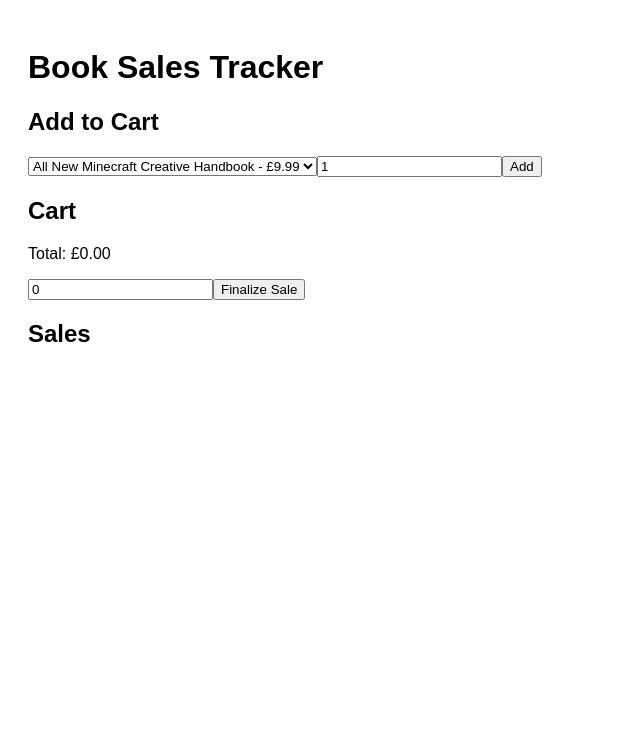
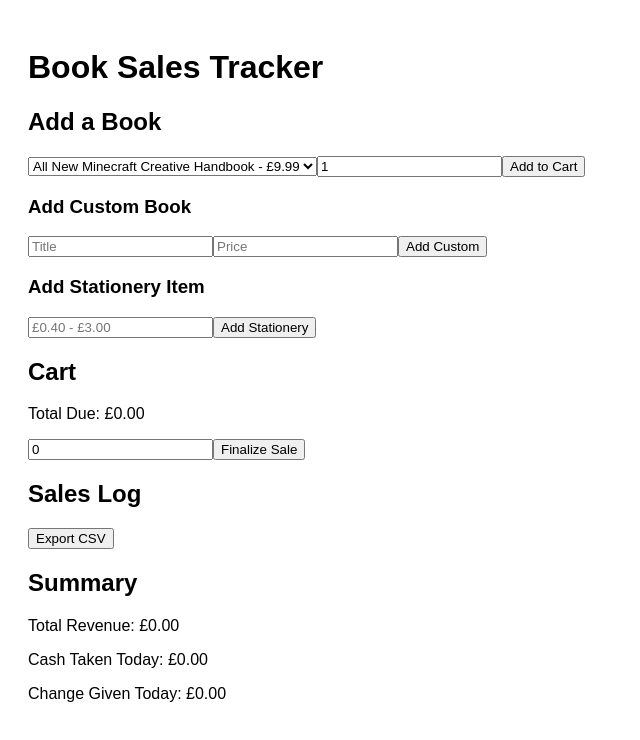
Before and after one commit to elane1980/Sale-of-Books, a React (Vite) app: page / in a window 1280 px wide. Shown: the top 740 px of the page, without its empty margins (0-640 px from the left). Built offline with nearby package versions, Linux system fonts and the light colour scheme; the HTML template or start-up script is replaced by a standard one.

Commit message:
Add files via upload

```diff
--- a/src/App.jsx
+++ b/src/App.jsx
@@ -4,25 +4,56 @@ import { useState } from "react";
 const initialBooks = [
   { isbn: "9780755500413", title: "All New Minecraft Creative Handbook", price: 9.99 },
   { isbn: "9781546152293", title: "Astro Turf Journal", price: 8.99 },
-  { isbn: "HANDPOINTERS", title: "Hand Pointers", price: 3.99 },
+  { isbn: "HANDPOINTERS", title: "Hand Pointers", price: 3.99 }
 ];
 
 export default function App() {
-  const [books] = useState(initialBooks);
+  const [books, setBooks] = useState(initialBooks);
   const [cart, setCart] = useState([]);
+  const [sales, setSales] = useState([]);
   const [selectedIsbn, setSelectedIsbn] = useState(books[0].isbn);
   const [quantity, setQuantity] = useState(1);
+  const [customTitle, setCustomTitle] = useState("");
+  const [customPrice, setCustomPrice] = useState("");
+  const [stationeryPrice, setStationeryPrice] = useState("");
   const [cashReceived, setCashReceived] = useState(0);
-  const [sales, setSales] = useState([]);
+  const [discountUsed, setDiscountUsed] = useState(false);
 
   const addToCart = () => {
     const book = books.find(b => b.isbn === selectedIsbn);
+    const price = (!discountUsed && cart.length === 0) ? book.price - 1 : book.price;
+    const total = price * quantity;
+    const item = { ...book, quantity, price, total };
+    setCart([...cart, item]);
+    if (!discountUsed) setDiscountUsed(true);
+  };
+
+  const addCustomBook = () => {
+    if (!customTitle || !customPrice) return;
+    const price = parseFloat(customPrice);
+    const newBook = {
+      isbn: Date.now().toString(),
+      title: customTitle,
+      price
+    };
+    setBooks([...books, newBook]);
+    setSelectedIsbn(newBook.isbn);
+    setCustomTitle("");
+    setCustomPrice("");
+  };
+
+  const addStationeryItem = () => {
+    const price = parseFloat(stationeryPrice);
+    if (price < 0.4 || price > 3) return;
     const item = {
-      ...book,
-      quantity,
-      total: quantity * book.price
+      isbn: Date.now().toString(),
+      title: "Stationery Item",
+      price,
+      quantity: 1,
+      total: price
     };
     setCart([...cart, item]);
+    setStationeryPrice("");
   };
 
   const finalizeSale = () => {
@@ -32,54 +63,82 @@ export default function App() {
     setSales([...sales, { cart, cashReceived, change, timestamp }]);
     setCart([]);
     setCashReceived(0);
+    setDiscountUsed(false);
   };
 
+  const exportCSV = () => {
+    const rows = ["Title,Quantity,Price,Total,Cash Received,Change,Timestamp"];
+    sales.forEach(sale => {
+      sale.cart.forEach(item => {
+        rows.push(`"${item.title}",${item.quantity},${item.price.toFixed(2)},${item.total.toFixed(2)},${sale.cashReceived.toFixed(2)},${sale.change.toFixed(2)},${sale.timestamp}`);
+      });
+    });
+    const blob = new Blob([rows.join("\n")], { type: "text/csv" });
+    const url = URL.createObjectURL(blob);
+    const a = document.createElement("a");
+    a.href = url;
+    a.download = "sales.csv";
+    a.click();
+    URL.revokeObjectURL(url);
+  };
+
+  const totalRevenue = sales.reduce((sum, s) => sum + s.cart.reduce((t, i) => t + i.total, 0), 0);
+  const totalCashToday = sales
+    .filter(s => new Date(s.timestamp).toDateString() === new Date().toDateString())
+    .reduce((sum, s) => sum + s.cashReceived, 0);
+  const totalChangeToday = sales
+    .filter(s => new Date(s.timestamp).toDateString() === new Date().toDateString())
+    .reduce((sum, s) => sum + s.change, 0);
+
   return (
-    <div style={{ padding: 20, fontFamily: 'sans-serif' }}>
+    <div style={{ padding: 20, fontFamily: "Arial" }}>
       <h1>Book Sales Tracker</h1>
 
-      <h2>Add to Cart</h2>
-      <select onChange={(e) => setSelectedIsbn(e.target.value)} value={selectedIsbn}>
+      <h2>Add a Book</h2>
+      <select value={selectedIsbn} onChange={e => setSelectedIsbn(e.target.value)}>
         {books.map(book => (
           <option key={book.isbn} value={book.isbn}>
             {book.title} - £{book.price.toFixed(2)}
           </option>
         ))}
       </select>
-      <input
-        type="number"
-        min="1"
-        value={quantity}
-        onChange={(e) => setQuantity(Number(e.target.value))}
-      />
-      <button onClick={addToCart}>Add</button>
+      <input type="number" min="1" value={quantity} onChange={e => setQuantity(Number(e.target.value))} />
+      <button onClick={addToCart}>Add to Cart</button>
+
+      <h3>Add Custom Book</h3>
+      <input placeholder="Title" value={customTitle} onChange={e => setCustomTitle(e.target.value)} />
+      <input placeholder="Price" type="number" value={customPrice} onChange={e => setCustomPrice(e.target.value)} />
+      <button onClick={addCustomBook}>Add Custom</button>
+
+      <h3>Add Stationery Item</h3>
+      <input placeholder="£0.40 - £3.00" type="number" value={stationeryPrice} onChange={e => setStationeryPrice(e.target.value)} />
+      <button onClick={addStationeryItem}>Add Stationery</button>
 
       <h2>Cart</h2>
       <ul>
-        {cart.map((item, index) => (
-          <li key={index}>
-            {item.title} x{item.quantity} = £{item.total.toFixed(2)}
+        {cart.map((item, i) => (
+          <li key={i}>{item.title} x{item.quantity} - £{item.total.toFixed(2)}</li>
+        ))}
+      </ul>
+
+      <p>Total Due: £{cart.reduce((sum, item) => sum + item.total, 0).toFixed(2)}</p>
+      <input placeholder="Cash Received" type="number" value={cashReceived} onChange={e => setCashReceived(Number(e.target.value))} />
+      <button onClick={finalizeSale}>Finalize Sale</button>
+
+      <h2>Sales Log</h2>
+      <ul>
+        {sales.map((s, i) => (
+          <li key={i}>
+            {new Date(s.timestamp).toLocaleTimeString()} | Cash: £{s.cashReceived.toFixed(2)} | Change: £{s.change.toFixed(2)}
           </li>
         ))}
       </ul>
+      <button onClick={exportCSV}>Export CSV</button>
 
-      <p>Total: £{cart.reduce((sum, item) => sum + item.total, 0).toFixed(2)}</p>
-      <input
-        type="number"
-        value={cashReceived}
-        onChange={(e) => setCashReceived(Number(e.target.value))}
-        placeholder="Cash Received"
-      />
-      <button onClick={finalizeSale}>Finalize Sale</button>
-
-      <h2>Sales</h2>
-      <ul>
-        {sales.map((sale, i) => (
-          <li key={i}>
-            {sale.cart.length} items | Cash: £{sale.cashReceived.toFixed(2)} | Change: £{sale.change.toFixed(2)}
-          </li>
-        ))}
-      </ul>
+      <h2>Summary</h2>
+      <p>Total Revenue: £{totalRevenue.toFixed(2)}</p>
+      <p>Cash Taken Today: £{totalCashToday.toFixed(2)}</p>
+      <p>Change Given Today: £{totalChangeToday.toFixed(2)}</p>
     </div>
   );
 }
```
